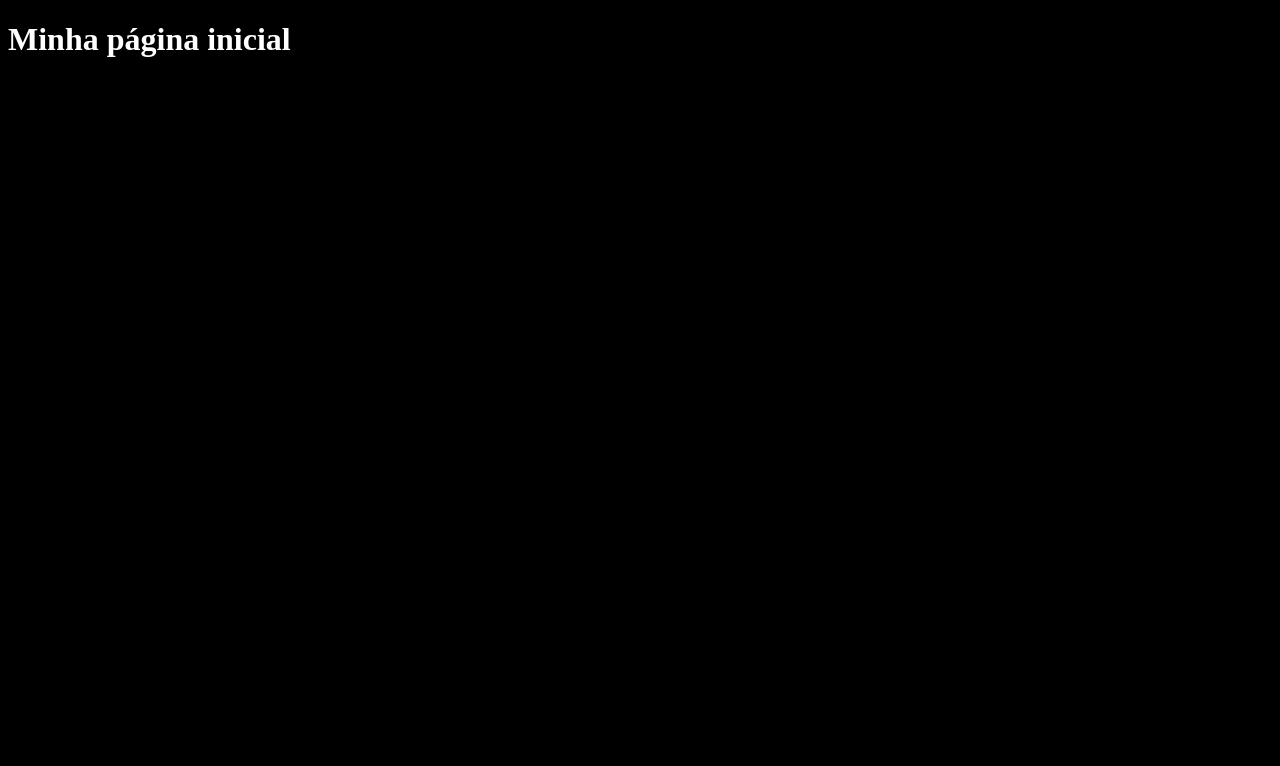
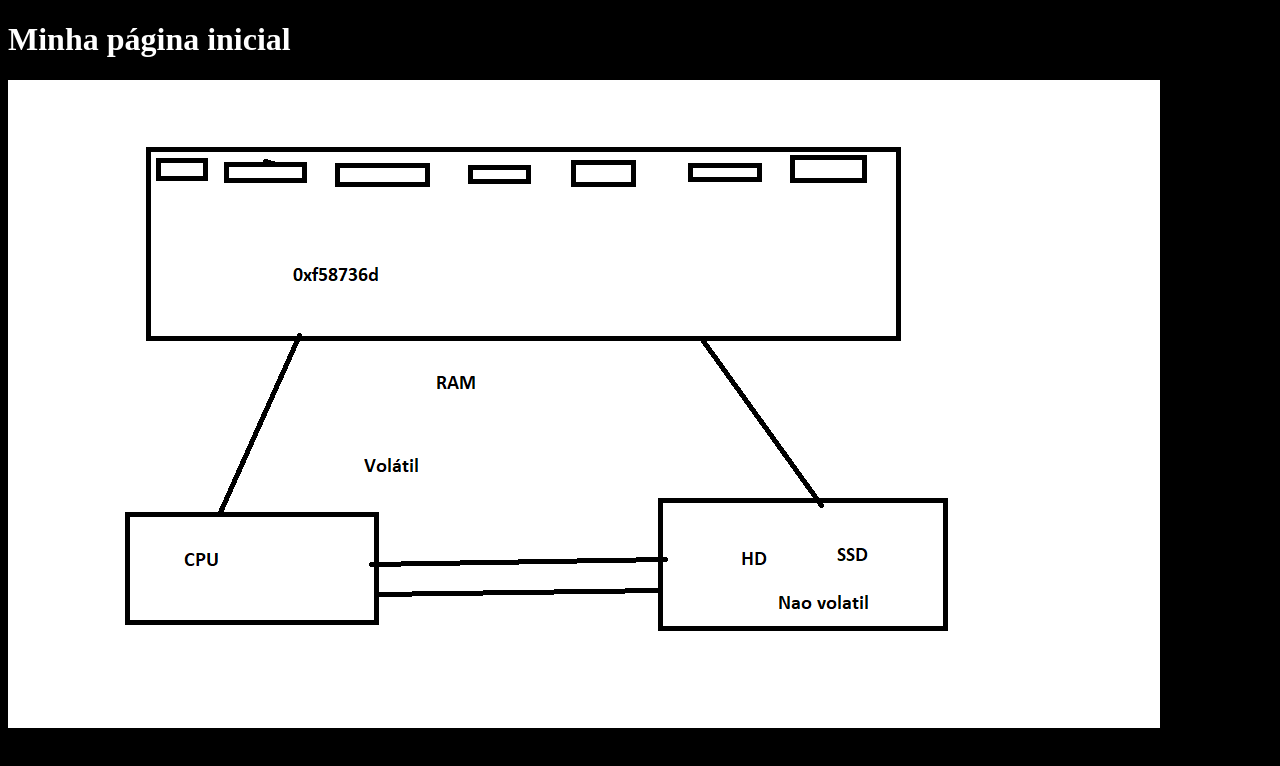
Before and after one commit to maykondgranemann/FCS2025-0003-aula018, a plain HTML site: page aula018-p2/index.html in a window 1280 px wide. Drawn offline with Linux system fonts and the light colour scheme.

Commit message:
Imagem da explicação da Aula18

```diff
--- a/aula018-p2/index.html
+++ b/aula018-p2/index.html
@@ -9,6 +9,7 @@
         <header></header>
         <main>
             <h1>Minha página inicial</h1>
+            <img src="img/memoria-variavel.png" alt="memoria">
         </main>
         <footer></footer>
     </body>
```
Also changed, not shown: aula018-p2/img/memoria-variavel.png (added).
